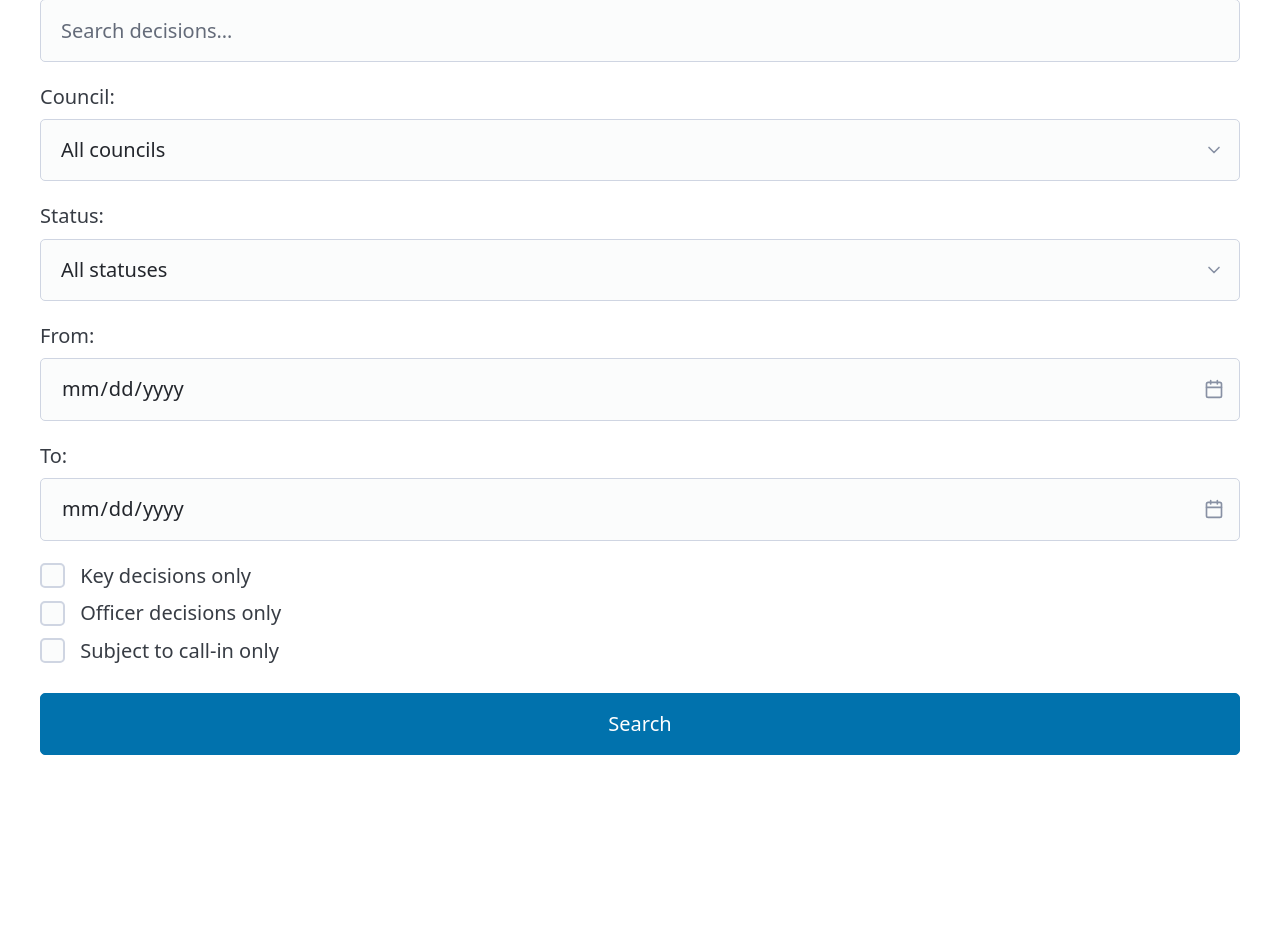
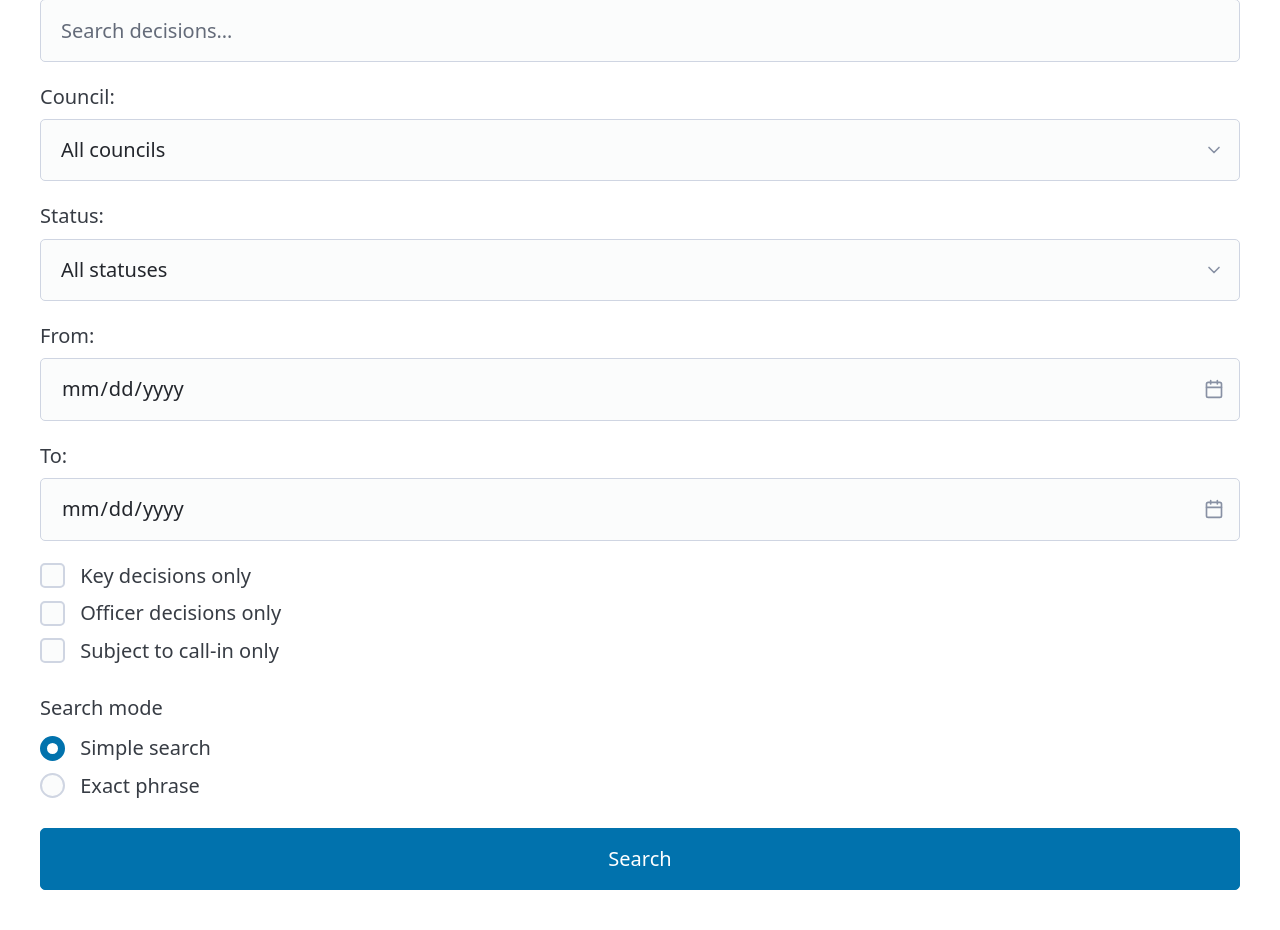
Before and after one commit to DemocracyClub/lgsf-web, a Django app: page /decisions/search in a window 1280 px wide. Shown: the part 86-1016 px from the top of the page. Before the commit the page ends 841 px from the top, so only its background shows below. Run offline with Django 5.2, Linux system fonts and the light colour scheme; data that the repository does not hold is empty; some libraries are stand-ins or nearby versions.

Commit message:
implement 2x search modes

```diff
--- a/lgsf_web/apps/core/forms.py
+++ b/lgsf_web/apps/core/forms.py
@@ -61,3 +61,13 @@ class DecisionSearchForm(forms.Form):
         label="Subject to call-in only",
         required=False,
     )
+    search_mode = forms.ChoiceField(
+        label="Search mode",
+        required=False,
+        choices=[
+            ("simple", "Simple search"),
+            ("phrase", "Exact phrase"),
+        ],
+        initial="simple",
+        widget=forms.RadioSelect,
+    )
--- a/lgsf_web/apps/core/templates/core/decision_search.html
+++ b/lgsf_web/apps/core/templates/core/decision_search.html
@@ -38,6 +38,16 @@
                 {{ form.is_subject_to_call_in.label }}
               </label>
             </fieldset>
+
+            <fieldset>
+              <legend>{{ form.search_mode.label }}</legend>
+              {% for radio in form.search_mode %}
+                <label for="{{ radio.id_for_label }}">
+                  {{ radio.tag }}
+                  {{ radio.choice_label }}
+                </label>
+              {% endfor %}
+            </fieldset>
             <button type="submit">Search</button>
         </form>
 
--- a/lgsf_web/apps/core/views.py
+++ b/lgsf_web/apps/core/views.py
@@ -3,6 +3,7 @@ from core.models import Decision
 from django.http import HttpResponse
 from django.shortcuts import render
 from django.views.generic import DetailView
+from modelsearch.query import Phrase
 
 
 def hello_world(request):
@@ -38,6 +39,8 @@ def decision_search(request):
             queryset = queryset.filter(is_subject_to_call_in=True)
 
         if query := form.cleaned_data["q"]:
+            if form.cleaned_data["search_mode"] == "phrase":
+                query = Phrase(query)
             results = queryset.search(query)
         else:
             results = queryset
```
